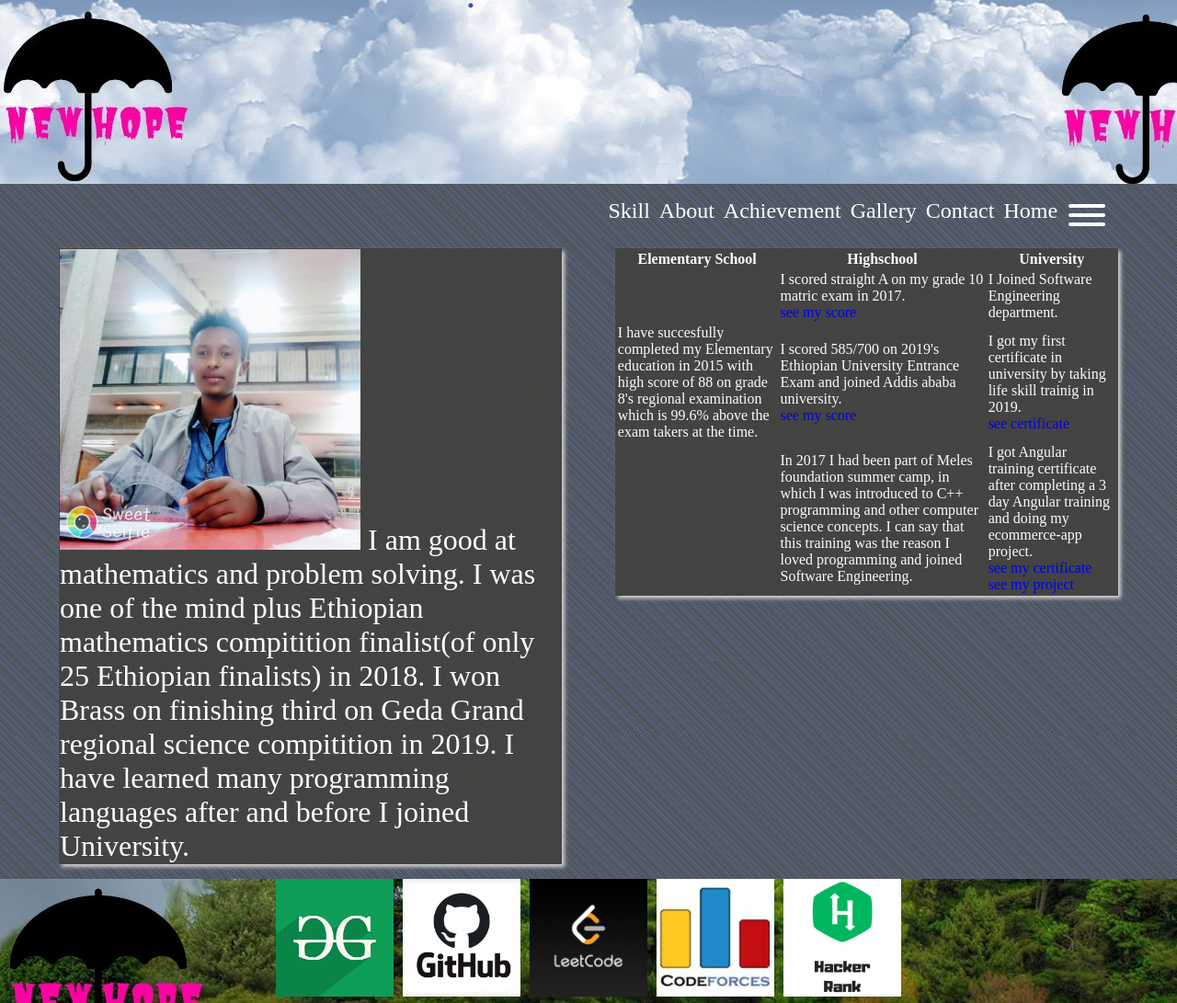
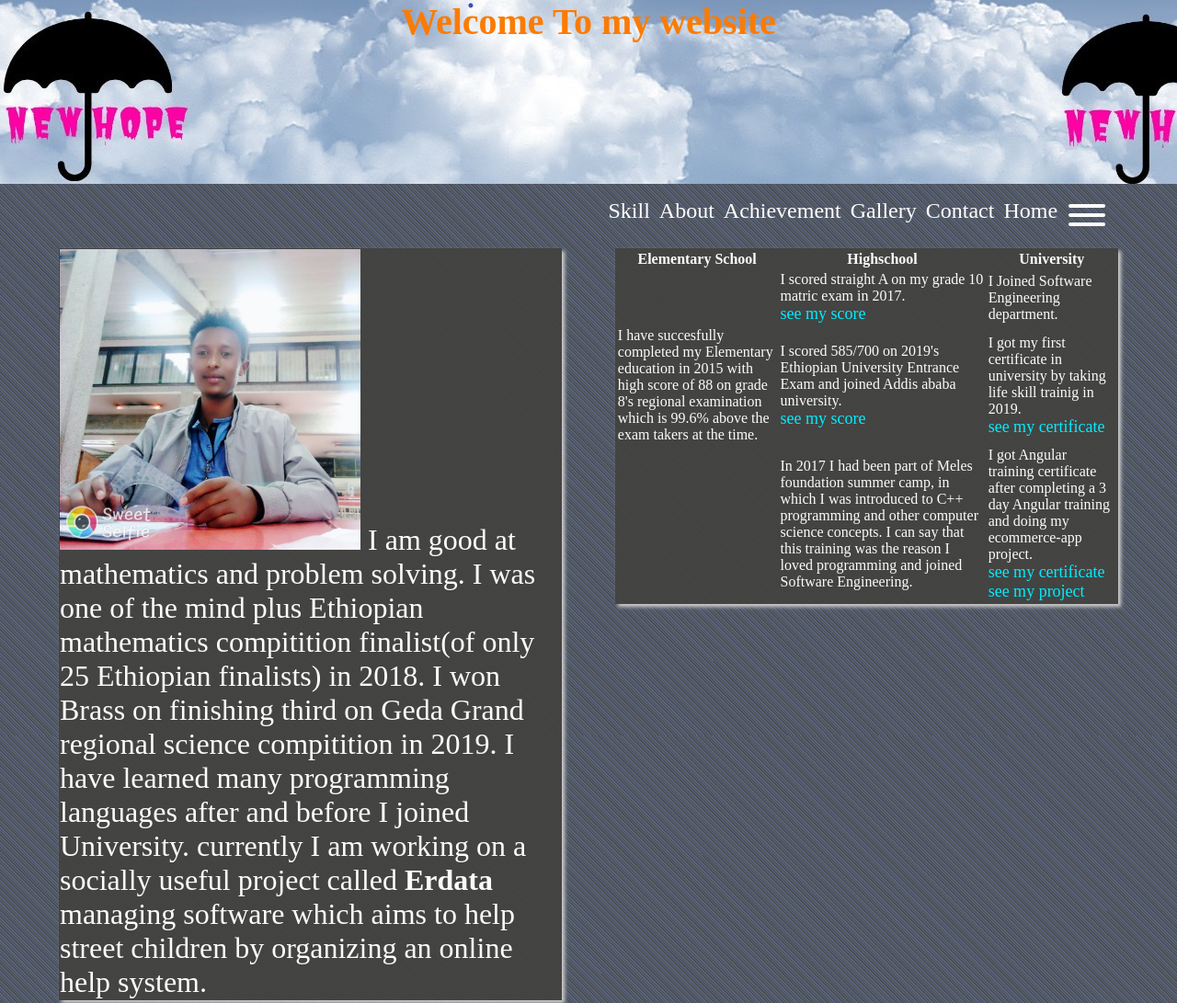
Before and after one commit to TesfayeAdugna/UGR-4709-12, a plain HTML site: page html/achievement.html in a window 1280 px wide. Shown: the top 1091 px of the page at 92% size. Drawn offline with Linux system fonts and the light colour scheme.

Commit message:
adding some texts

```diff
--- a/css/portfolio.css
+++ b/css/portfolio.css
@@ -1,6 +1,11 @@
 #header{
     background-image: url(../images/60.jpg);
     height: 200px;
+}
+#header h1{
+    text-align: center;
+    margin: auto;
+    color: rgb(251, 123, 2);
 }
 body{
     margin: 0;
@@ -188,8 +193,13 @@ nav li a{
     background-color: rgba(66, 65, 62, 0.884);
     box-shadow: 3px 3px 4px rgb(209, 208, 207);
 }
-#table table dd,dt{
+#table table td a{
     font-size: large;
+    color: rgb(0, 238, 255);
+}
+#table table td a:hover{
+    font-size: larger;
+    transition-duration: 2s;
 }
 .skills{
     margin: 0 4em 0 1em;
@@ -339,5 +349,8 @@ footer img:hover{
     .eachskill1 h3{
         font-size: 1em;
     }
+    .paragraph h3{
+        font-size: 0.5em;
+    }
 
 }
--- a/html/achievement.html
+++ b/html/achievement.html
@@ -10,7 +10,7 @@
 <body>
     <header>
         <div id="header">
-
+            <h1>Welcome To my website</h1>
         </div>
         <nav>
             <ul>
@@ -72,7 +72,7 @@
     <div id="achcontainer">
     <div id="ach">
         <img src="../images/photo_2021-11-21_23-43-02.jpg" alt="some achievement photo" width="60%">
-        I am good at mathematics and problem solving. I was one of the mind plus Ethiopian mathematics compitition finalist(of only 25 Ethiopian finalists) in 2018. I won Brass on finishing third on Geda Grand regional science compitition in 2019. I have learned many programming languages after and before I joined University.
+        I am good at mathematics and problem solving. I was one of the mind plus Ethiopian mathematics compitition finalist(of only 25 Ethiopian finalists) in 2018. I won Brass on finishing third on Geda Grand regional science compitition in 2019. I have learned many programming languages after and before I joined University. currently I am working on a socially useful project called <b>Erdata</b> managing software which aims to help street children by organizing an online help system.
     </div>
 
     <div id="table">
@@ -90,7 +90,7 @@
             <tr>
                 <td>I have succesfully completed my Elementary education in 2015 with high score of 88 on grade 8's regional examination which is 99.6% above the exam takers at the time.</td>
                 <td>I scored 585/700 on 2019's Ethiopian University Entrance Exam and joined Addis ababa university.<br /> <a href="../images/g12 entrance.pdf">see my score</a> </td>
-                <td>I got my first certificate in university by taking life skill trainig in 2019.<br /> <a href="../images/img003.pdf">see certificate</a></td>
+                <td>I got my first certificate in university by taking life skill trainig in 2019.<br /> <a href="../images/img003.pdf">see my certificate</a></td>
             </tr>
             <tr>
                 <td></td>
```
Also changed, not shown: html/Gallery.html (+1 -1 lines), html/aboutme.html (+1 -1 lines), html/contact.html (+1 -1 lines), html/skill.html (+11 -1 lines), index.html (+3 -2 lines), images/languages.png (added).
